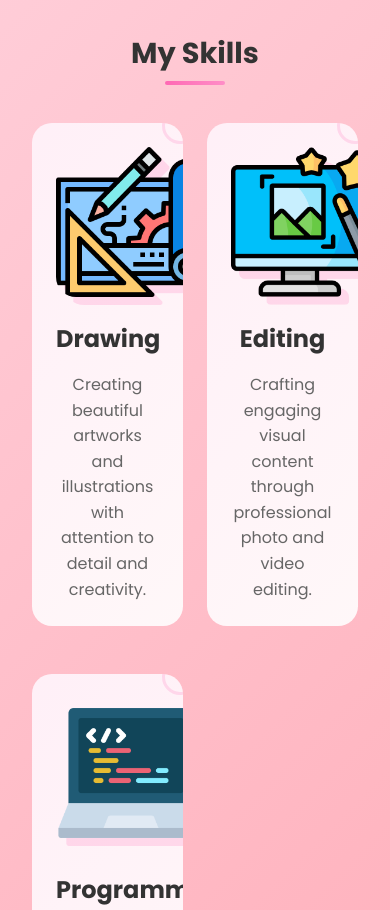
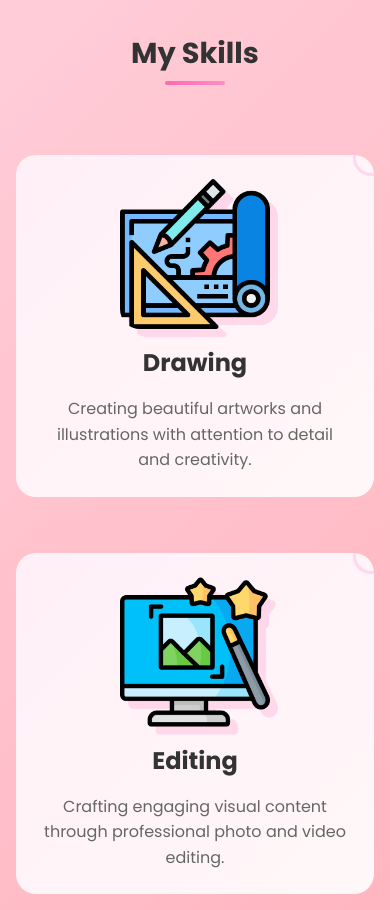
Before and after one commit to rafihamid644/portfolio-netlify, a plain HTML site: page index.html in a window 390 px wide. Shown: the part 1680-2590 px from the top of the page. Drawn offline with Linux system fonts and the light colour scheme.

Commit message:
fix tampilan skill cards agar tampil satu per satu di mobile

```diff
--- a/css/style.css
+++ b/css/style.css
@@ -991,9 +991,25 @@ RESPONSIVE STYLES
     }
 
     .skills-container {
-        grid-template-columns: repeat(2, 1fr);
-        gap: 1.5rem;
-        padding: 0 1rem;
+        display: flex;
+        flex-direction: column;
+        gap: 2rem;
+    }
+
+    .skill-card {
+        width: 100%;
+        margin: 0;
+        padding: 1.5rem;
+    }
+
+    .skill-image {
+        margin: 0 auto 1rem auto;
+        max-width: 200px;
+    }
+
+    .skill-image img {
+        width: 100%;
+        height: auto;
     }
 }
 
```
